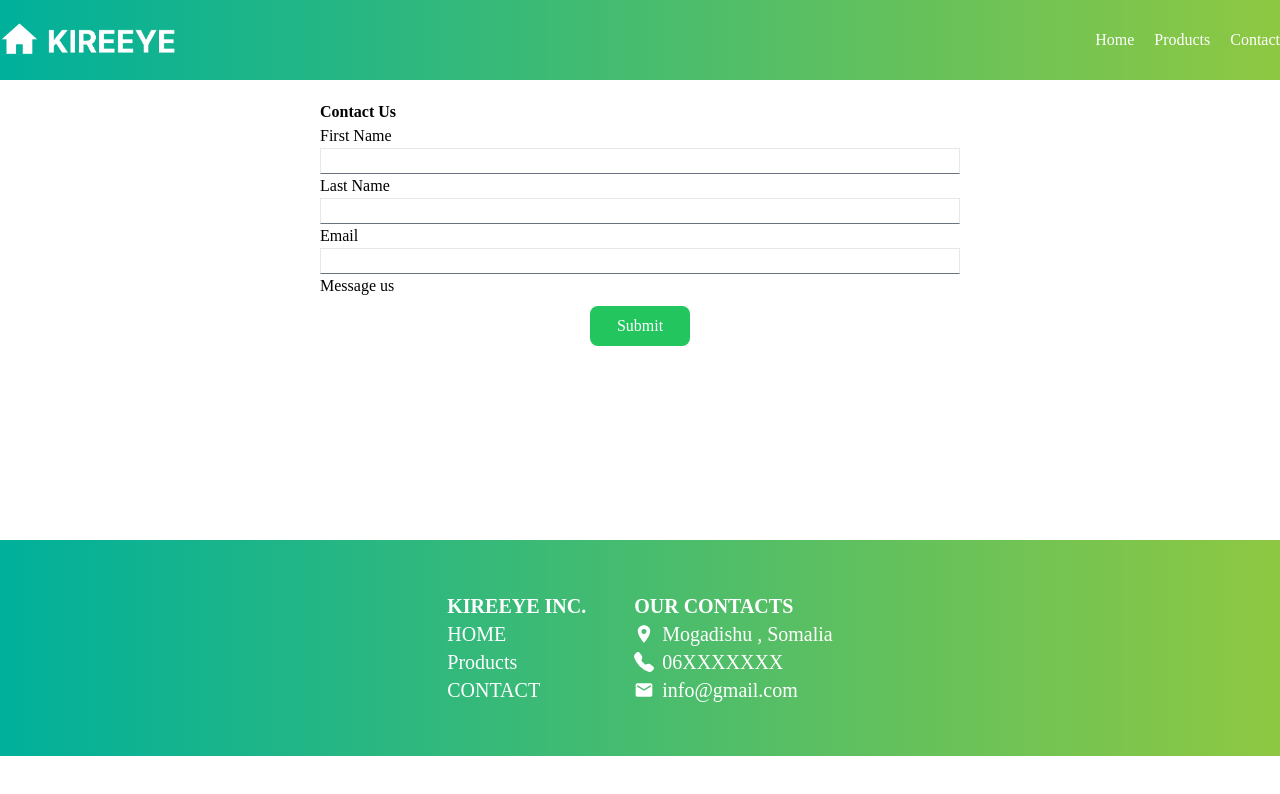
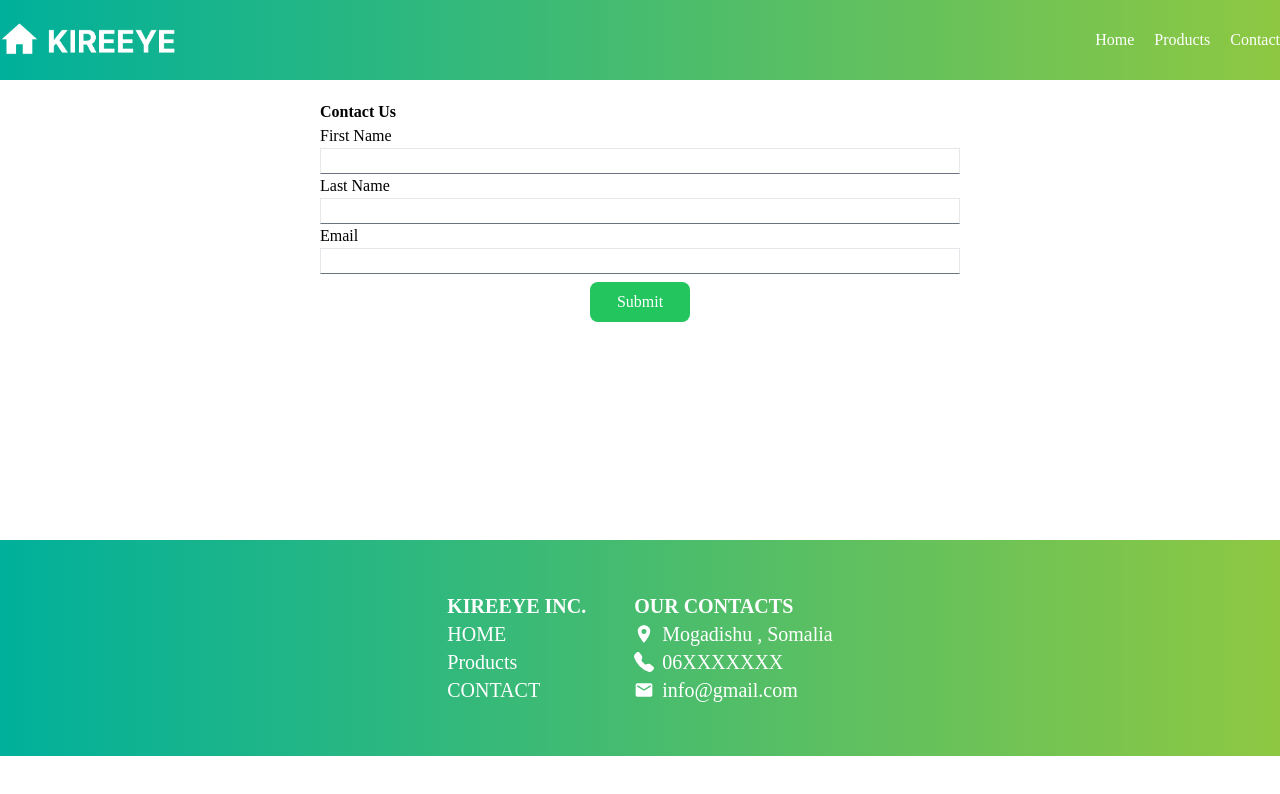
Before and after one commit to Dev-MoShrf/Real-State-Web, a React (Vite) app: page /Contact in a window 1280 px wide. Shown: the top 794 px of the page. Built offline with nearby package versions, Linux system fonts and the light colour scheme.

Commit message:
label deleted

```diff
--- a/src/Pages/Contact.jsx
+++ b/src/Pages/Contact.jsx
@@ -70,7 +70,6 @@ function Contact() {
           id="input"
           onChange={updateEmail}
         />
-        <label htmlFor="">Message us </label>
         <button className={style.btn}>Submit</button>
       </form>
     </div>
```
